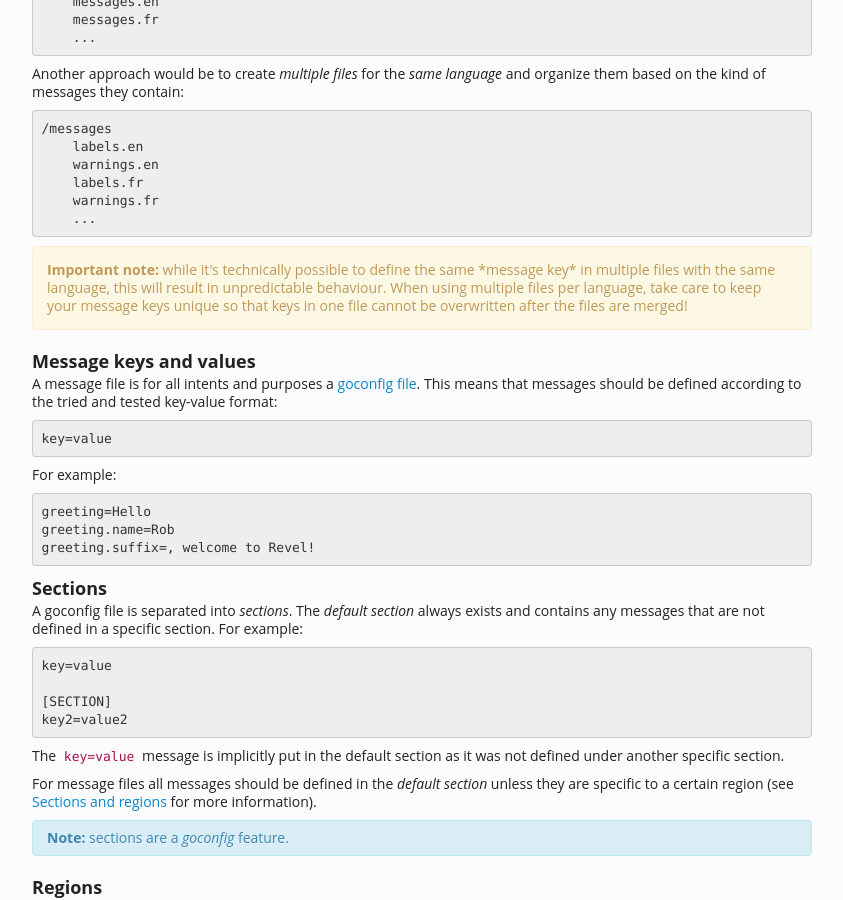
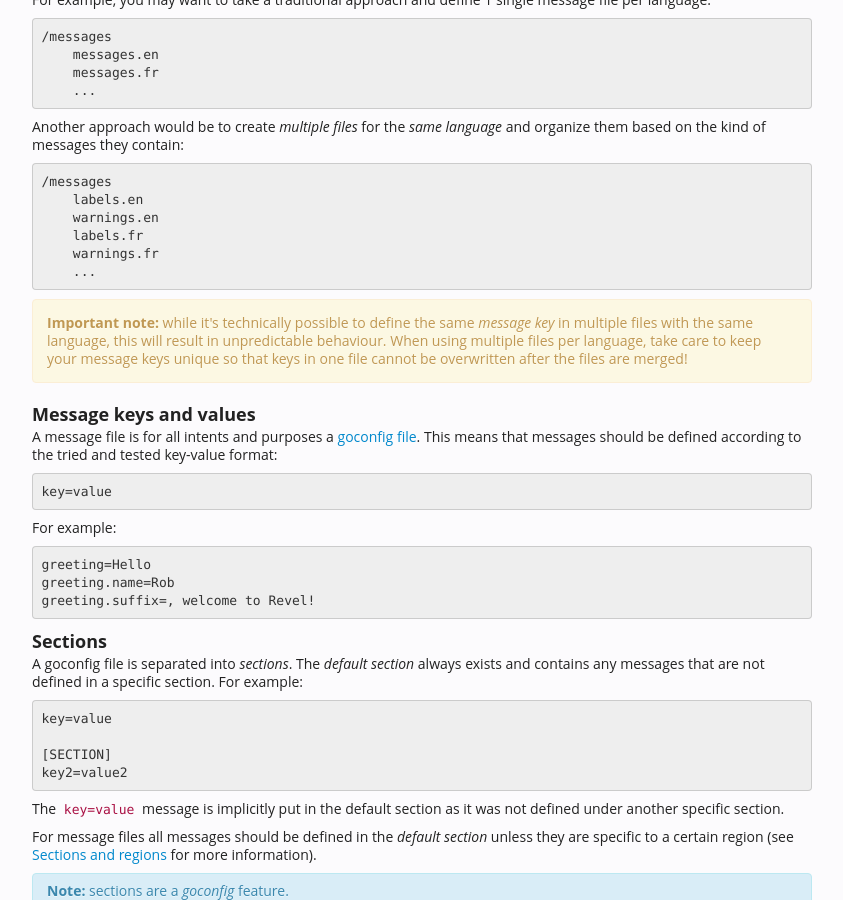
Before and after one commit to revel/revel, a Jekyll site: the page built from manual/i18n-messages.md, in a window 1280 px wide and 900 px high, scrolled down 937 px. Shown: the whole window, without its empty margins (298-1141 px from the left). Built offline with Jekyll 4.4.1, drawn with Linux system fonts in a browser that asks for light colours.

Commit message:
Update i18n manual documentation

```diff
--- a/manual/i18n-messages.md
+++ b/manual/i18n-messages.md
@@ -11,6 +11,8 @@
 * Locale: a combination of *language* and *region* that indicates a user language preference, eg. `en-US`.
 * Language: the language part of a locale, eg. `en`. Language identifiers are expected to be [ISO 639-1 codes](http://en.wikipedia.org/wiki/List_of_ISO_639-1_codes).
 * Region: the region part of a locale, eg. `US`. Region identifiers are expected to be [ISO 3166-1 alpha-2 codes](http://en.wikipedia.org/wiki/ISO_3166-1_alpha-2).
+
+***
 
 ## Quick start
 
@@ -28,6 +30,8 @@
 * Each message file is effectively a [goconfig file](https://github.com/robfig/goconfig) and supports all goconfig features.
 
 The following chapters will describe each part of the framework in detail.
+
+***
 
 ## Message files
 
@@ -60,7 +64,7 @@
         warnings.fr
         ...
 
-<div class="alert alert-block"><strong>Important note:</strong> while it's technically possible to define the same *message key* in multiple files with the same language, this will result in unpredictable behaviour. When using multiple files per language, take care to keep your message keys unique so that keys in one file cannot be overwritten after the files are merged!</div>
+<div class="alert alert-block"><strong>Important note:</strong> while it's technically possible to define the same <em>message key</em> in multiple files with the same language, this will result in unpredictable behaviour. When using multiple files per language, take care to keep your message keys unique so that keys in one file cannot be overwritten after the files are merged!</div>
 
 ### Message keys and values
 
```
